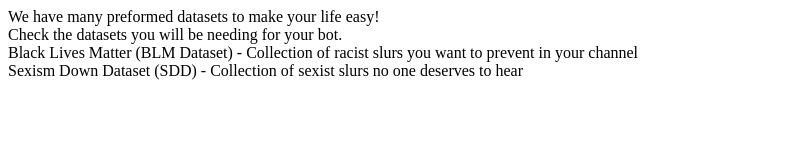
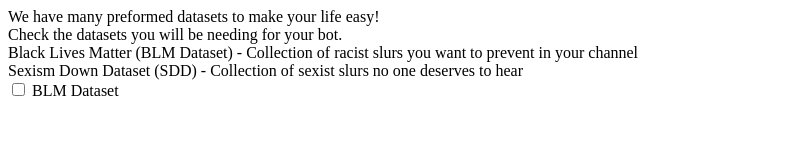
Before and after one commit to HrishikeshP-01/Abe, an Electron app: page ChoseData.html in a window 800 px wide. Drawn offline with Linux system fonts and the light colour scheme.

Commit message:
Started making check boxes

```diff
--- a/ChoseData.html
+++ b/ChoseData.html
@@ -10,6 +10,7 @@
     Check the datasets you will be needing for your bot.<br>
     Black Lives Matter (BLM Dataset) - Collection of racist slurs you want to prevent in your channel <br>
     Sexism Down Dataset (SDD) - Collection of sexist slurs no one deserves to hear<br>
-
+    <input type="checkbox" id="BLM" name="BLM" value="BLM">
+    <label for="BLM">BLM Dataset</label>
 </body>
 </html>
```
